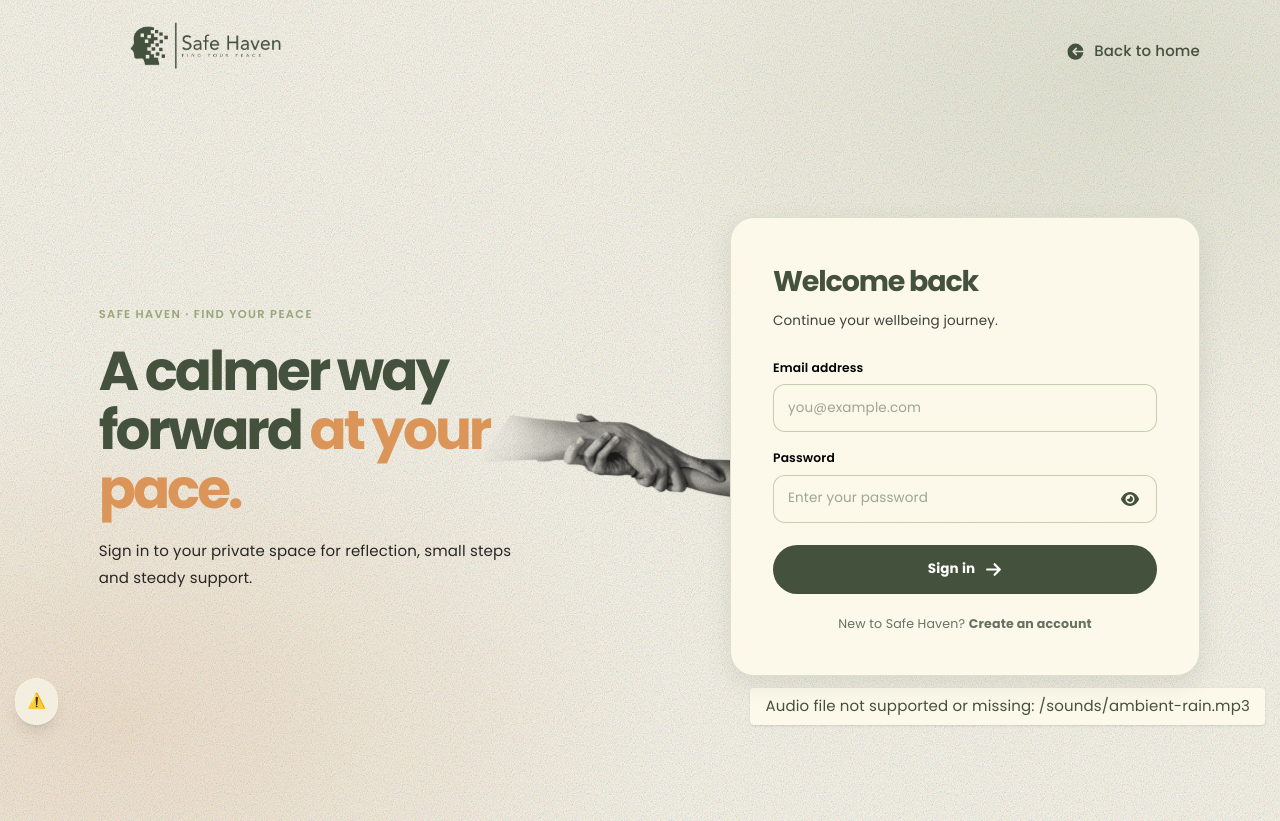
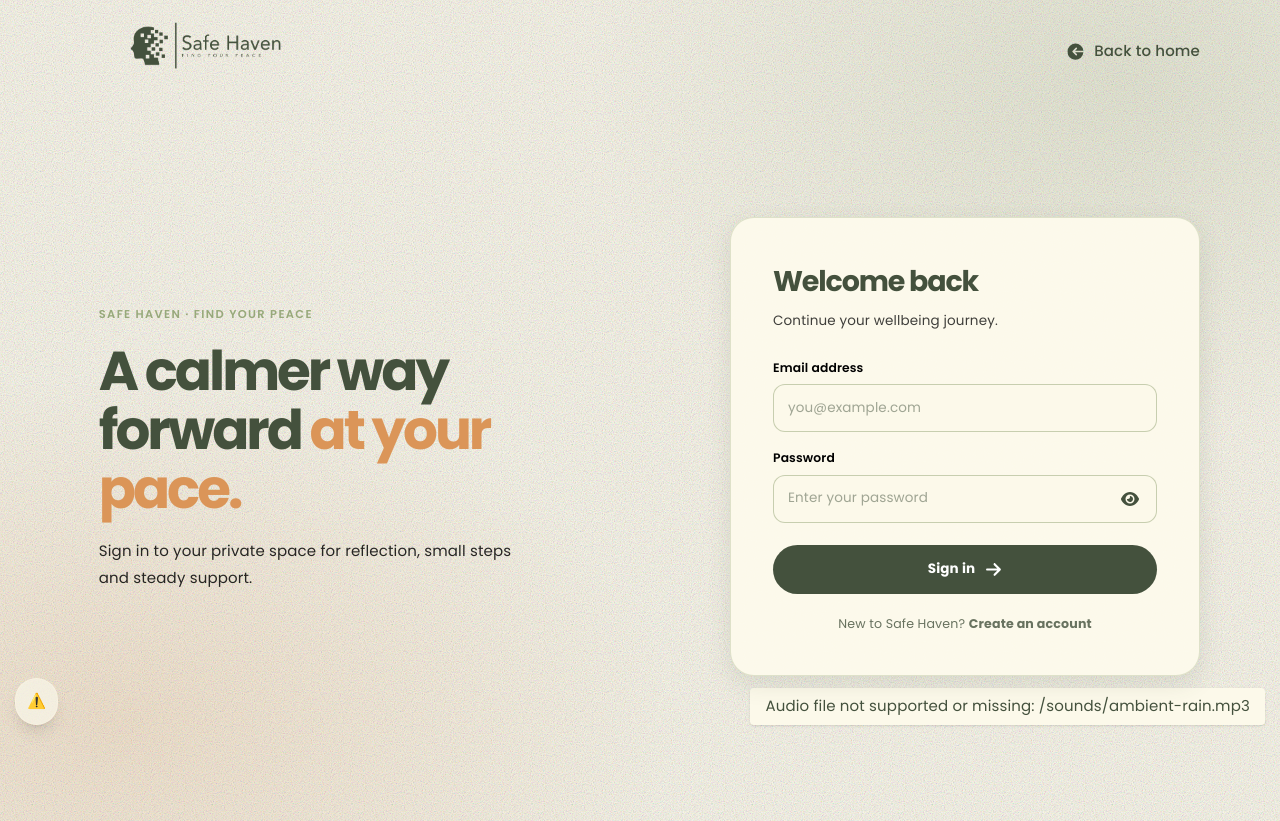
Before and after one commit to Montfort28/Safe-Haven-Platform, a Next.js app: page /login in a window 1280 px wide. Built offline with nearby package versions, Linux system fonts and the light colour scheme.

Commit message:
new changes

```diff
--- a/app/(auth)/login/page.tsx
+++ b/app/(auth)/login/page.tsx
@@ -82,8 +82,6 @@ function LoginForm() {
       description="Sign in to your private space for reflection, small steps and steady support."
       panelTitle="Welcome back"
       panelDescription="Continue your wellbeing journey."
-      helpingHandImage="/images/hand%20to%20hand.png"
-      helpingHandPlacement="login"
       footer={
         <>
           New to Safe Haven? <Link href={registerHref}>Create an account</Link>
--- a/app/(auth)/register/page.tsx
+++ b/app/(auth)/register/page.tsx
@@ -85,8 +85,6 @@ function RegisterForm() {
       description="Create a Safe Haven account to check in with your mood, write in your journal, and explore calming activities. Take things one step at a time."
       panelTitle="Create your account"
       panelDescription="Build a personal space for reflection, gentle routines, and noticing your progress over time."
-      helpingHandImage="/images/helping%20hand.png"
-      helpingHandPlacement="register"
       footer={
         <>
           Already have an account? <Link href={loginHref}>Sign in</Link>
--- a/app/globals.css
+++ b/app/globals.css
@@ -484,9 +484,9 @@ body:has(.auth-page) {
   margin: 0 auto;
   padding: 38px 0 46px;
   display: grid;
-  grid-template-columns: minmax(0, 1fr) minmax(0, 1fr);
-  align-items: center;
-  gap: clamp(12px, 1.4vw, 18px);
+  grid-template-columns: minmax(0, 1.05fr) minmax(0, 0.95fr);
+  align-items: center;
+  gap: clamp(8px, 1vw, 12px);
 }
 
 .home-hero-copy {
@@ -618,6 +618,7 @@ body:has(.auth-page) {
   min-height: min(560px, 72vh);
   margin-top: 30px;
   overflow: visible;
+  transform: translateX(-14px);
 }
 
 .home-manifest-image {
@@ -1121,6 +1122,7 @@ body:has(.auth-page) {
   .home-hero-art {
     min-height: min(500px, 68vh);
     margin-top: 14px;
+    transform: none;
   }
 
   .home-about {
@@ -1664,37 +1666,6 @@ body:has(.auth-page) {
     box-shadow: 0 8px 24px rgba(68, 81, 61, 0.12);
   }
 
-  .auth-helping-hand {
-    position: absolute;
-    z-index: 1;
-    top: 46%;
-    left: 50.5%;
-    width: clamp(300px, 26vw, 360px);
-    height: auto;
-    opacity: 0.78;
-    mix-blend-mode: multiply;
-    mask-image: linear-gradient(
-      to right,
-      transparent 0%,
-      rgba(0, 0, 0, 0.12) 10%,
-      #000 34%,
-      #000 88%,
-      transparent 100%
-    );
-    pointer-events: none;
-    transform: translate(-50%, -50%);
-  }
-
-  .auth-helping-hand-register {
-    top: 38%;
-    opacity: 1.3;
-  }
-
-  .auth-helping-hand-login {
-    top: 50%;
-    opacity: 0.9;
-  }
-
   .auth-panel h2 {
     margin: 0;
     color: var(--brand-ink);
@@ -1861,10 +1832,6 @@ body:has(.auth-page) {
   }
 
   @media (max-width: 760px) {
-    .auth-helping-hand {
-      display: none;
-    }
-
     .auth-layout {
       min-height: auto;
       grid-template-columns: 1fr;
--- a/components/AuthLayout.tsx
+++ b/components/AuthLayout.tsx
@@ -1,5 +1,4 @@
 import Link from 'next/link';
-import Image from 'next/image';
 import BrandLogo from '@/components/BrandLogo';
 
 type AuthLayoutProps = {
@@ -9,8 +8,6 @@ type AuthLayoutProps = {
   panelDescription: string;
   footer: React.ReactNode;
   children: React.ReactNode;
-  helpingHandImage?: string;
-  helpingHandPlacement?: 'login' | 'register';
 };
 
 export default function AuthLayout({
@@ -20,8 +17,6 @@ export default function AuthLayout({
   panelDescription,
   footer,
   children,
-  helpingHandImage,
-  helpingHandPlacement,
 }: AuthLayoutProps) {
   return (
     <main className="auth-page min-h-screen">
@@ -36,18 +31,6 @@ export default function AuthLayout({
       </header>
 
       <div className="auth-layout">
-        {helpingHandImage && (
-          <>
-            <Image
-              src={helpingHandImage}
-              alt=""
-              aria-hidden="true"
-              width={548}
-              height={455}
-              className={`auth-helping-hand auth-helping-hand-${helpingHandPlacement ?? 'login'}`}
-            />
-          </>
-        )}
         <section className="auth-intro">
           <div className="auth-intro-copy">
             <span className="home-section-label">Safe Haven · Find your peace</span>
```
